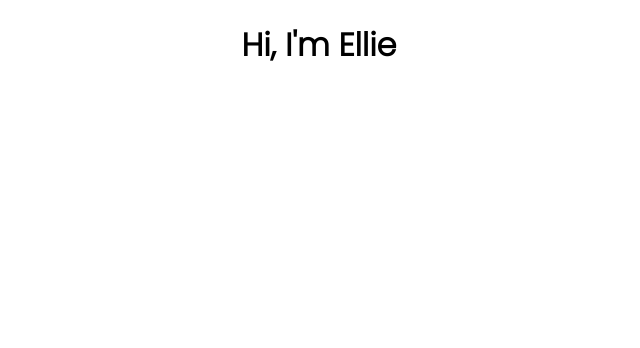
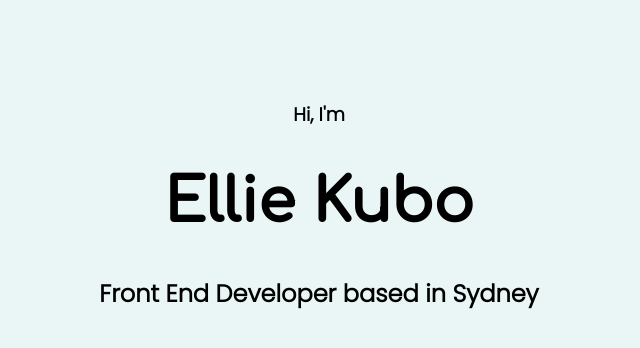
Before and after one commit to Ellie575/portfolio-project-2.0, a React (Create React App) app in the folder my-app/: page / in a window 1280 px wide. Shown: the top 348 px of the page, without its empty margins (321-961 px from the left). Built offline with nearby package versions, Linux system fonts and the light colour scheme.

Commit message:
Tweaked styling and homepage wording

```diff
--- a/my-app/public/index.html
+++ b/my-app/public/index.html
@@ -13,8 +13,10 @@
     <link rel="manifest" href="%PUBLIC_URL%/manifest.json" />
     <link rel="preconnect" href="https://fonts.googleapis.com" />
     <link rel="preconnect" href="https://fonts.gstatic.com" crossorigin />
+    <link rel="preconnect" href="https://fonts.googleapis.com" />
+    <link rel="preconnect" href="https://fonts.gstatic.com" crossorigin />
     <link
-      href="https://fonts.googleapis.com/css2?family=Poppins:wght@300&display=swap"
+      href="https://fonts.googleapis.com/css2?family=Comfortaa:wght@500&family=Poppins:wght@300&display=swap"
       rel="stylesheet"
     />
     <script
--- a/my-app/src/App.css
+++ b/my-app/src/App.css
@@ -1,3 +1,8 @@
 .App {
   text-align: center;
+  margin-top: 100px;
 }
+
+h1 {
+  font-size: 60px;
+}
--- a/my-app/src/App.js
+++ b/my-app/src/App.js
@@ -3,9 +3,9 @@
 function App() {
   return (
     <div className="App">
-      <header className="App-header">
-        <h1>Hi, I'm Ellie</h1>
-      </header>
+      <h3>Hi, I'm</h3>
+      <h1>Ellie Kubo</h1>
+      <h2>Front End Developer based in Sydney</h2>
     </div>
   );
 }
--- a/my-app/src/index.css
+++ b/my-app/src/index.css
@@ -1,3 +1,8 @@
 body {
   font-family: "Poppins", sans-serif;
+  background-color: #eaf6f6;
 }
+
+h1 {
+  font-family: "Comfortaa", cursive;
+}
```
